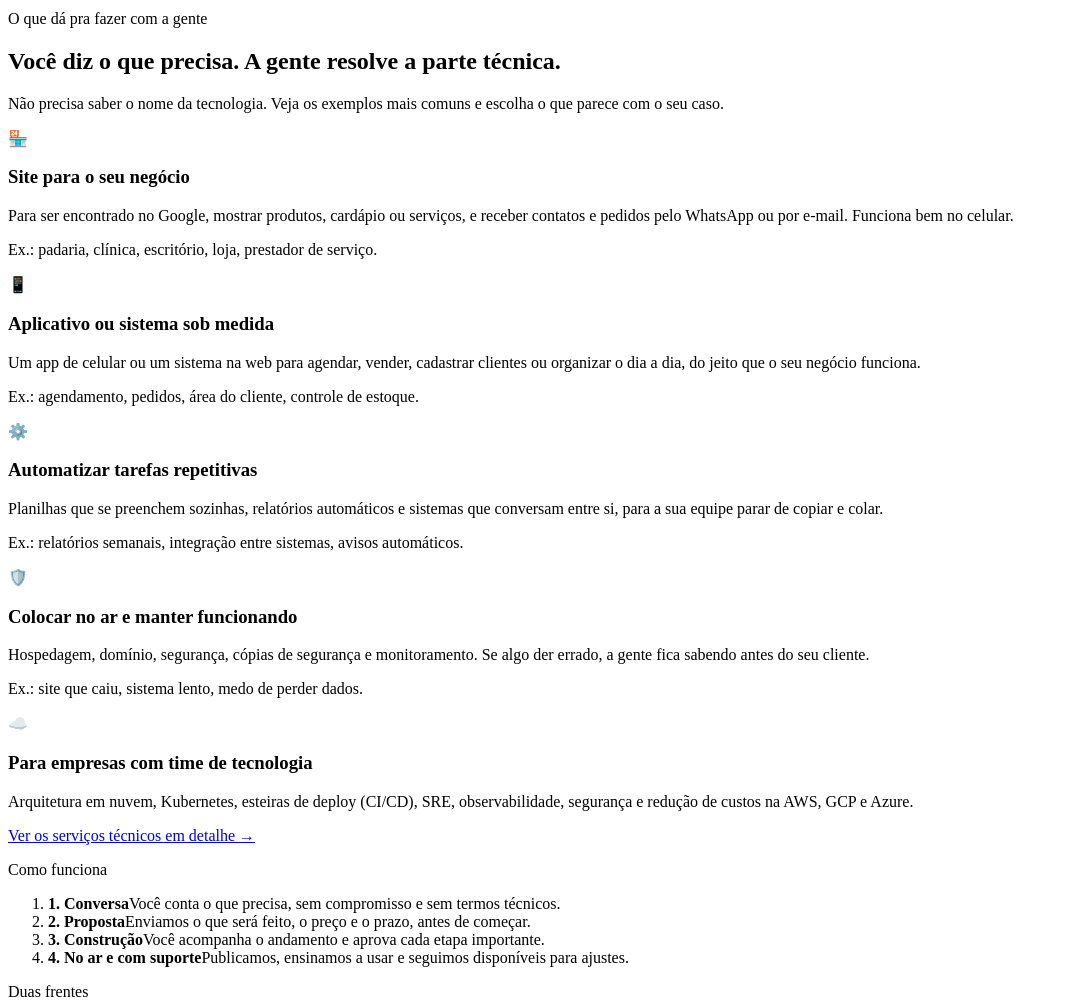
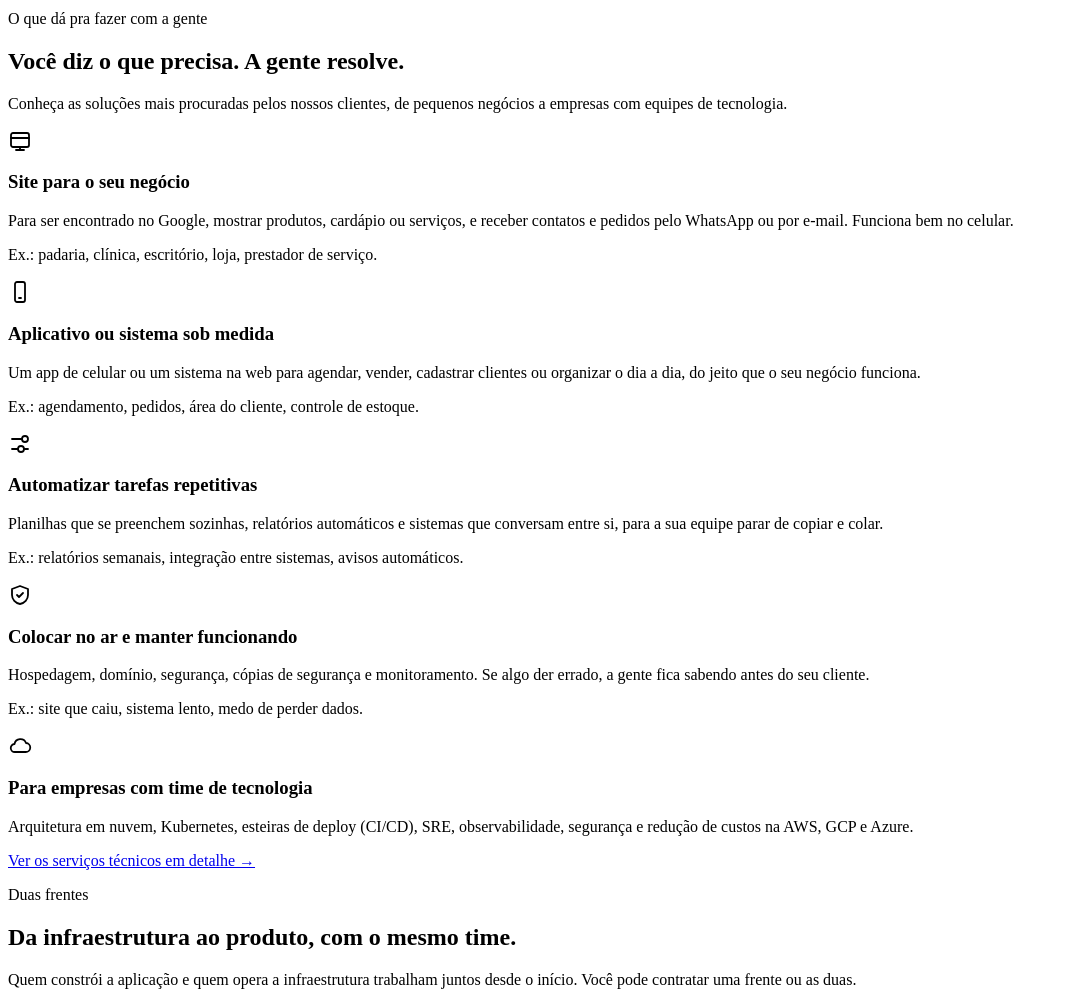
Before and after one commit to danilofreytas/gromit-innovation, a plain HTML site: page frontend/src/index.html in a window 1280 px wide. Shown: the part 2940-3944 px from the top of the page, without its empty margins (0-1068 px from the left). Drawn offline with Linux system fonts and the light colour scheme.

Commit message:
fix: remove Como funciona, ajusta titulo e texto da secao e troca emojis por icones

```diff
--- a/frontend/src/index.html
+++ b/frontend/src/index.html
@@ -41,49 +41,40 @@
     <div class="wrap">
       <div class="sechead-text">
         <p class="kicker rv">O que dá pra fazer com a gente</p>
-        <h2 class="rv">Você diz o que precisa. A gente resolve a parte técnica.</h2>
-        <p class="sub rv">Não precisa saber o nome da tecnologia. Veja os exemplos mais comuns e escolha o que parece com o seu caso.</p>
+        <h2 class="rv">Você diz o que precisa. A gente resolve.</h2>
+        <p class="sub rv">Conheça as soluções mais procuradas pelos nossos clientes, de pequenos negócios a empresas com equipes de tecnologia.</p>
       </div>
       <div class="bento sol">
         <div class="card s2 rv">
-          <div class="ic" aria-hidden="true">🏪</div>
+          <div class="ic" aria-hidden="true"><svg viewBox="0 0 24 24" width="24" height="24" fill="none" stroke="currentColor" stroke-width="1.8" stroke-linecap="round" stroke-linejoin="round"><rect x="3" y="4" width="18" height="14" rx="2"/><path d="M3 9h18"/><path d="M8 21h8"/><path d="M12 18v3"/></svg></div>
           <h3>Site para o seu negócio</h3>
           <p>Para ser encontrado no Google, mostrar produtos, cardápio ou serviços, e receber contatos e pedidos pelo WhatsApp ou por e-mail. Funciona bem no celular.</p>
           <p class="sol-ex">Ex.: padaria, clínica, escritório, loja, prestador de serviço.</p>
         </div>
         <div class="card s2 rv">
-          <div class="ic" aria-hidden="true">📱</div>
+          <div class="ic" aria-hidden="true"><svg viewBox="0 0 24 24" width="24" height="24" fill="none" stroke="currentColor" stroke-width="1.8" stroke-linecap="round" stroke-linejoin="round"><rect x="7" y="2" width="10" height="20" rx="2"/><path d="M11 18h2"/></svg></div>
           <h3>Aplicativo ou sistema sob medida</h3>
           <p>Um app de celular ou um sistema na web para agendar, vender, cadastrar clientes ou organizar o dia a dia, do jeito que o seu negócio funciona.</p>
           <p class="sol-ex">Ex.: agendamento, pedidos, área do cliente, controle de estoque.</p>
         </div>
         <div class="card s2 rv">
-          <div class="ic" aria-hidden="true">⚙️</div>
+          <div class="ic" aria-hidden="true"><svg viewBox="0 0 24 24" width="24" height="24" fill="none" stroke="currentColor" stroke-width="1.8" stroke-linecap="round" stroke-linejoin="round"><path d="M4 7h10"/><path d="M4 17h6"/><circle cx="17" cy="7" r="3"/><circle cx="13" cy="17" r="3"/><path d="M20 17h-4"/></svg></div>
           <h3>Automatizar tarefas repetitivas</h3>
           <p>Planilhas que se preenchem sozinhas, relatórios automáticos e sistemas que conversam entre si, para a sua equipe parar de copiar e colar.</p>
           <p class="sol-ex">Ex.: relatórios semanais, integração entre sistemas, avisos automáticos.</p>
         </div>
         <div class="card s3 rv">
-          <div class="ic" aria-hidden="true">🛡️</div>
+          <div class="ic" aria-hidden="true"><svg viewBox="0 0 24 24" width="24" height="24" fill="none" stroke="currentColor" stroke-width="1.8" stroke-linecap="round" stroke-linejoin="round"><path d="M12 3l8 3v6c0 4.5-3.4 8.3-8 9-4.6-.7-8-4.5-8-9V6z"/><path d="m9 12 2 2 4-4"/></svg></div>
           <h3>Colocar no ar e manter funcionando</h3>
           <p>Hospedagem, domínio, segurança, cópias de segurança e monitoramento. Se algo der errado, a gente fica sabendo antes do seu cliente.</p>
           <p class="sol-ex">Ex.: site que caiu, sistema lento, medo de perder dados.</p>
         </div>
         <div class="card s3 rv">
-          <div class="ic" aria-hidden="true">☁️</div>
+          <div class="ic" aria-hidden="true"><svg viewBox="0 0 24 24" width="24" height="24" fill="none" stroke="currentColor" stroke-width="1.8" stroke-linecap="round" stroke-linejoin="round"><path d="M7 18a4 4 0 0 1-.5-8A6 6 0 0 1 18 9a4.5 4.5 0 0 1-.5 9z"/></svg></div>
           <h3>Para empresas com time de tecnologia</h3>
           <p>Arquitetura em nuvem, Kubernetes, esteiras de deploy (CI/CD), SRE, observabilidade, segurança e redução de custos na AWS, GCP e Azure.</p>
           <p class="sol-ex"><a href="/#servicos">Ver os serviços técnicos em detalhe →</a></p>
         </div>
-      </div>
-      <div class="card steps rv">
-        <span class="hk">Como funciona</span>
-        <ol class="stepcols">
-          <li><b>1. Conversa</b><span>Você conta o que precisa, sem compromisso e sem termos técnicos.</span></li>
-          <li><b>2. Proposta</b><span>Enviamos o que será feito, o preço e o prazo, antes de começar.</span></li>
-          <li><b>3. Construção</b><span>Você acompanha o andamento e aprova cada etapa importante.</span></li>
-          <li><b>4. No ar e com suporte</b><span>Publicamos, ensinamos a usar e seguimos disponíveis para ajustes.</span></li>
-        </ol>
       </div>
     </div>
   </section>
```
